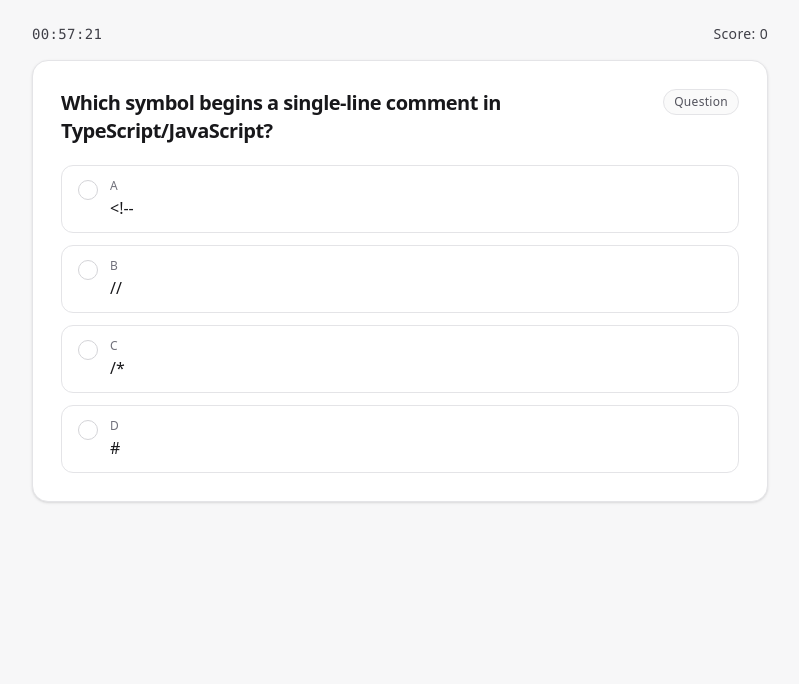
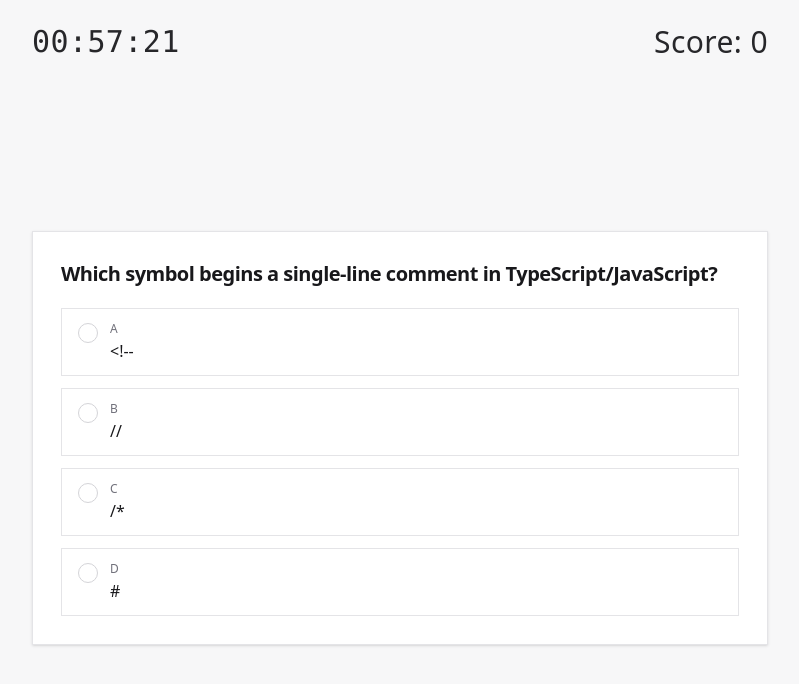
Before and after one commit to elijahlomaka/math141-exam-game, a Next.js app: page / in a window 1280 px wide. Both pictures are taken after a click on the button "Begin Your Exam". Shown: the top 684 px of the page, without its empty margins (240-1039 px from the left). Built offline with nearby package versions, Linux system fonts and the light colour scheme.

Commit message:
Feat: Add time delta display and update UI styles
Co-authored-by: elijah <elijah@mattervoid.com>

```diff
--- a/components/ExamGame.tsx
+++ b/components/ExamGame.tsx
@@ -30,9 +30,13 @@ export function ExamGame() {
   const endAtRef = React.useRef<number | null>(null);
   const rafRef = React.useRef<number | null>(null);
   const [advanceTimeoutId, setAdvanceTimeoutId] = React.useState<number | null>(null);
+  const [timeDeltaMs, setTimeDeltaMs] = React.useState<number | null>(null);
+  const timeDeltaTimeoutRef = React.useRef<number | null>(null);
   React.useEffect(() => {
     return () => {
       if (advanceTimeoutId !== null) window.clearTimeout(advanceTimeoutId);
+      if (timeDeltaTimeoutRef.current !== null)
+        window.clearTimeout(timeDeltaTimeoutRef.current);
     };
   }, [advanceTimeoutId]);
 
@@ -53,6 +57,10 @@ export function ExamGame() {
     reshuffleDeck();
     setTimeLeftMs(START_TIME_MS);
     endAtRef.current = null;
+    setTimeDeltaMs(null);
+    if (timeDeltaTimeoutRef.current !== null)
+      window.clearTimeout(timeDeltaTimeoutRef.current);
+    timeDeltaTimeoutRef.current = null;
   }, [advanceTimeoutId, reshuffleDeck]);
 
   const startGame = React.useCallback(() => {
@@ -107,11 +115,20 @@ export function ExamGame() {
     const isCorrect = selectedIndex === currentQuestion.correctIndex;
     setFeedback(isCorrect ? "correct" : "incorrect");
 
+    const deltaMs = isCorrect ? CORRECT_BONUS_MS : -INCORRECT_PENALTY_MS;
+    setTimeDeltaMs(deltaMs);
+    if (timeDeltaTimeoutRef.current !== null)
+      window.clearTimeout(timeDeltaTimeoutRef.current);
+    timeDeltaTimeoutRef.current = window.setTimeout(() => {
+      setTimeDeltaMs(null);
+      timeDeltaTimeoutRef.current = null;
+    }, 900);
+
     if (isCorrect) {
       setScore((s) => s + 1);
-      adjustTime(CORRECT_BONUS_MS);
+      adjustTime(deltaMs);
     } else {
-      adjustTime(-INCORRECT_PENALTY_MS);
+      adjustTime(deltaMs);
     }
 
     // Show feedback briefly, then advance.
@@ -191,7 +208,7 @@ export function ExamGame() {
   if (screen === "start") {
     return (
       <main className="min-h-dvh flex items-center justify-center px-4">
-        <div className="w-full max-w-xl rounded-2xl border border-zinc-200 bg-white shadow-sm p-8 sm:p-10 text-center">
+        <div className="w-full max-w-xl rounded-none border border-zinc-200 bg-white shadow-sm p-8 sm:p-10 text-center">
           <div className="text-3xl sm:text-4xl font-semibold tracking-tight text-zinc-900">
             Exam Room: One Minute
           </div>
@@ -202,7 +219,7 @@ export function ExamGame() {
             type="button"
             onClick={startGame}
             className={[
-              "mt-7 w-full rounded-xl px-4 py-3",
+              "mt-7 w-full rounded-none px-4 py-3",
               "bg-zinc-900 text-white",
               "shadow-sm",
               "transition-colors",
@@ -223,7 +240,7 @@ export function ExamGame() {
   if (screen === "end") {
     return (
       <main className="min-h-dvh flex items-center justify-center px-4">
-        <div className="w-full max-w-xl rounded-2xl border border-zinc-200 bg-white shadow-sm p-8 sm:p-10 text-center">
+        <div className="w-full max-w-xl rounded-none border border-zinc-200 bg-white shadow-sm p-8 sm:p-10 text-center">
           <div className="text-3xl sm:text-4xl font-semibold tracking-tight text-zinc-900">
             Time’s Up
           </div>
@@ -239,7 +256,7 @@ export function ExamGame() {
               endAtRef.current = performance.now() + START_TIME_MS;
             }}
             className={[
-              "mt-7 w-full rounded-xl px-4 py-3",
+              "mt-7 w-full rounded-none px-4 py-3",
               "bg-zinc-900 text-white",
               "shadow-sm",
               "transition-colors",
@@ -256,8 +273,9 @@ export function ExamGame() {
 
   // playing
   return (
-    <main className="min-h-dvh">
-      <TopBar timeLeftMs={timeLeftMs} score={score} />
+    <main className="min-h-dvh flex flex-col">
+      <TopBar timeLeftMs={timeLeftMs} score={score} timeDeltaMs={timeDeltaMs} />
+      <div className="flex-1 flex items-center justify-center py-8">
         {currentQuestion ? (
           <QuestionCard
             question={currentQuestion}
@@ -267,12 +285,13 @@ export function ExamGame() {
             onSubmit={submit}
           />
         ) : (
-        <div className="w-full max-w-3xl mx-auto px-4 pb-10">
-          <div className="rounded-2xl border border-zinc-200 bg-white shadow-sm p-6 text-zinc-700">
+          <div className="w-full max-w-3xl mx-auto px-4">
+            <div className="rounded-none border border-zinc-200 bg-white shadow-sm p-6 text-zinc-700">
               Loading question…
             </div>
           </div>
         )}
+      </div>
     </main>
   );
 }
--- a/components/QuestionCard.tsx
+++ b/components/QuestionCard.tsx
@@ -37,10 +37,10 @@ export function QuestionCard({
         : "text-zinc-600 bg-zinc-50 border-zinc-200";
 
   return (
-    <div className="w-full max-w-3xl mx-auto px-4 pb-10">
+    <div className="w-full max-w-3xl mx-auto px-4">
       <div
         className={[
-          "rounded-2xl border shadow-sm",
+          "rounded-none border shadow-sm",
           "transition-colors",
           "p-6 sm:p-7",
           feedbackStyles,
@@ -50,6 +50,7 @@ export function QuestionCard({
           <h2 className="text-lg sm:text-xl font-semibold tracking-tight text-zinc-900">
             {question.prompt}
           </h2>
+          {feedback !== null ? (
             <div
               className={[
                 "shrink-0 rounded-full border px-2.5 py-1 text-xs font-medium tracking-wide select-none",
@@ -57,12 +58,9 @@ export function QuestionCard({
               ].join(" ")}
               aria-live="polite"
             >
-            {feedback === "correct"
-              ? "Correct"
-              : feedback === "incorrect"
-                ? "Incorrect"
-                : "Question"}
+              {feedback === "correct" ? "Correct" : "Incorrect"}
             </div>
+          ) : null}
         </div>
 
         <div
@@ -81,7 +79,7 @@ export function QuestionCard({
                 role="radio"
                 aria-checked={isSelected}
                 className={[
-                  "w-full text-left rounded-xl border px-4 py-3",
+                  "w-full text-left rounded-none border px-4 py-3",
                   "transition-colors",
                   "focus:outline-none focus-visible:ring-2 focus-visible:ring-zinc-900/10",
                   "disabled:opacity-60 disabled:cursor-not-allowed",
@@ -125,7 +123,7 @@ export function QuestionCard({
               type="button"
               onClick={onSubmit}
               className={[
-                "w-full rounded-xl px-4 py-3",
+                "w-full rounded-none px-4 py-3",
                 "bg-zinc-900 text-white",
                 "shadow-sm",
                 "transition-colors",
--- a/components/TopBar.tsx
+++ b/components/TopBar.tsx
@@ -16,14 +16,46 @@ export function formatTimeMs(ms: number) {
   return `${pad2(minutes)}:${pad2(seconds)}:${pad2(hundredths)}`;
 }
 
-export function TopBar({ timeLeftMs, score }: { timeLeftMs: number; score: number }) {
+function formatDeltaSeconds(deltaMs: number) {
+  const seconds = Math.round(Math.abs(deltaMs) / 1000);
+  const sign = deltaMs >= 0 ? "+" : "-";
+  return `${sign}${seconds}s`;
+}
+
+export function TopBar({
+  timeLeftMs,
+  score,
+  timeDeltaMs,
+}: {
+  timeLeftMs: number;
+  score: number;
+  timeDeltaMs: number | null;
+}) {
   return (
-    <div className="w-full max-w-3xl mx-auto px-4 pt-6 pb-4">
-      <div className="flex items-center justify-between text-sm tracking-wide text-zinc-700">
-        <div className="font-mono tabular-nums select-none">
-          {formatTimeMs(timeLeftMs)}
+    <div className="sticky top-0 z-10 bg-[#f7f7f8]/85 backdrop-blur">
+      <div className="w-full max-w-3xl mx-auto px-4 pt-6 pb-4">
+        <div className="flex items-center justify-between gap-6 tracking-wide text-zinc-800">
+          <div className="flex items-baseline gap-3 select-none">
+            <div className="font-mono tabular-nums text-2xl sm:text-3xl">
+              {formatTimeMs(timeLeftMs)}
+            </div>
+            {timeDeltaMs !== null ? (
+              <div
+                className={[
+                  "font-mono tabular-nums text-base sm:text-lg",
+                  "transition-opacity",
+                  timeDeltaMs >= 0 ? "text-emerald-700" : "text-rose-700",
+                ].join(" ")}
+                aria-live="polite"
+              >
+                {formatDeltaSeconds(timeDeltaMs)}
+              </div>
+            ) : null}
+          </div>
+          <div className="select-none text-2xl sm:text-3xl tabular-nums">
+            Score: {score}
+          </div>
         </div>
-        <div className="select-none">Score: {score}</div>
       </div>
     </div>
   );
```
Lines whose indentation alone changed are shown as unchanged.
